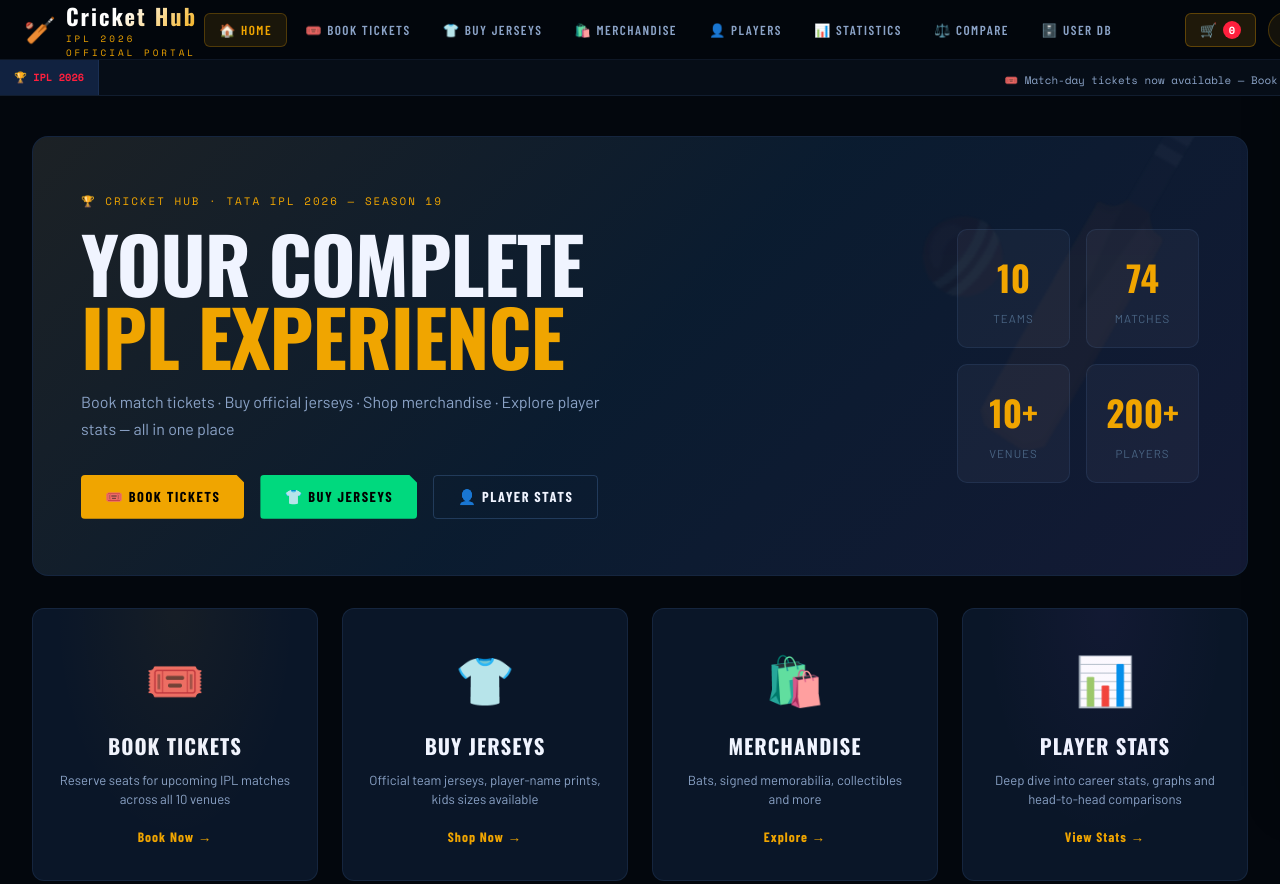
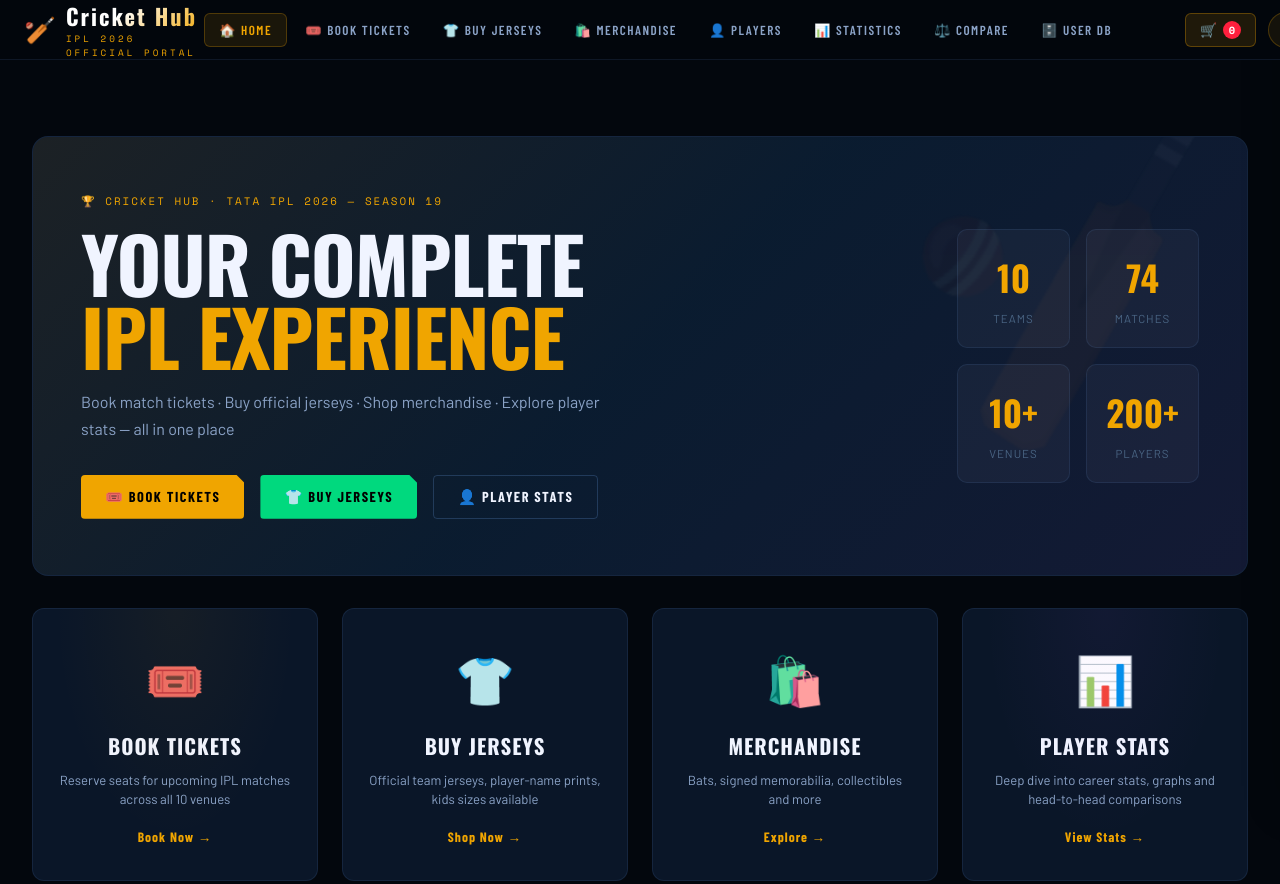
Before and after one commit to jiteshbs356-cyber/CricketHub, a website: page index.html in a window 1280 px wide. Shown: the top 884 px of the page. Drawn offline with nearby package versions, Linux system fonts and the light colour scheme; sample sign-in values are in the browser's storage; a web font is replaced by a local one.

Commit message:
your changes

```diff
--- a/index.html
+++ b/index.html
@@ -63,21 +63,6 @@ if (window.location.protocol === 'file:' && window.top === window) {
     <button class="hamburger" onclick="toggleMenu()">☰</button>
   </div>
 </nav>
-
-<!-- TICKER -->
-<div class="ticker-bar">
-  <div class="ticker-label">🏆 IPL 2026</div>
-  <div class="ticker-track">
-    <div class="ticker-content" id="ticker-content">
-      🎟️ Match-day tickets now available — Book early for best seats &nbsp;·&nbsp;
-      👕 RR, GT, MI, CSK new season jerseys in stock &nbsp;·&nbsp;
-      🏆 IPL 2026 Season is LIVE — RR leads points table &nbsp;·&nbsp;
-      ⭐ Virat Kohli signed bat — Limited edition available now &nbsp;·&nbsp;
-      🎁 Free shipping on orders above ₹999 &nbsp;·&nbsp;
-      📦 Official BCCI licensed merchandise only
-    </div>
-  </div>
-</div>
 
 <main class="main">
 
```
